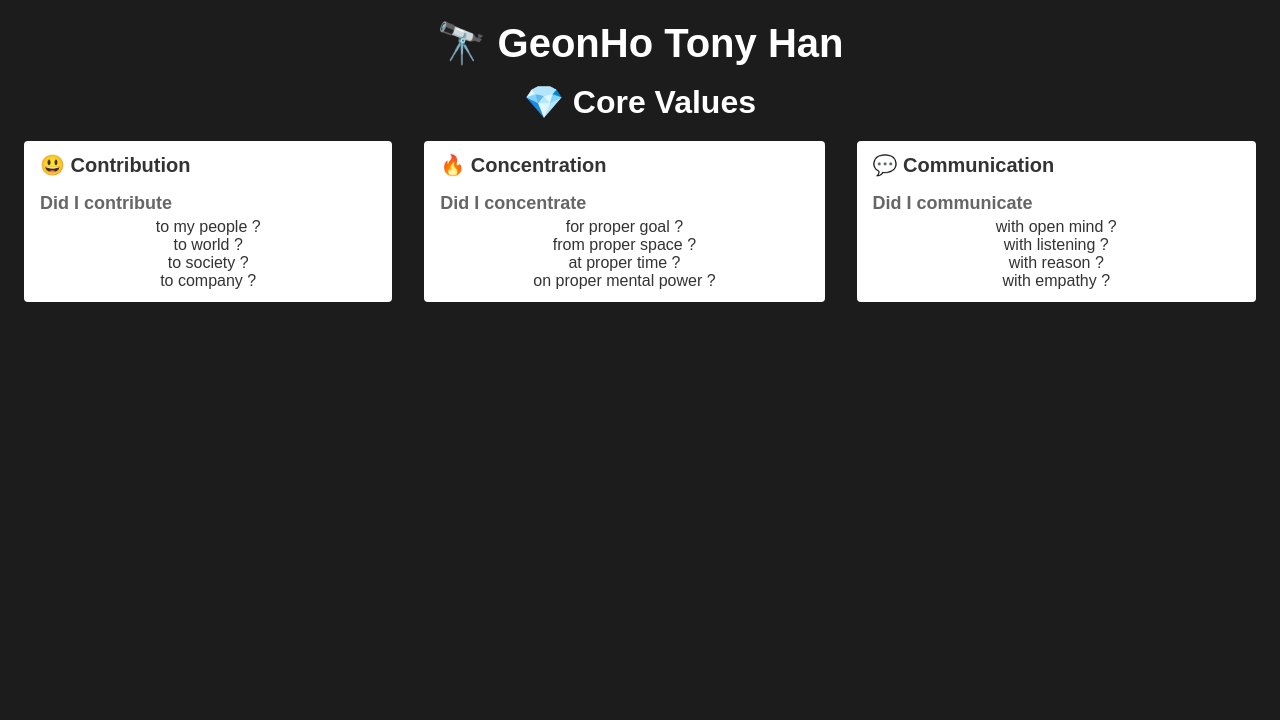
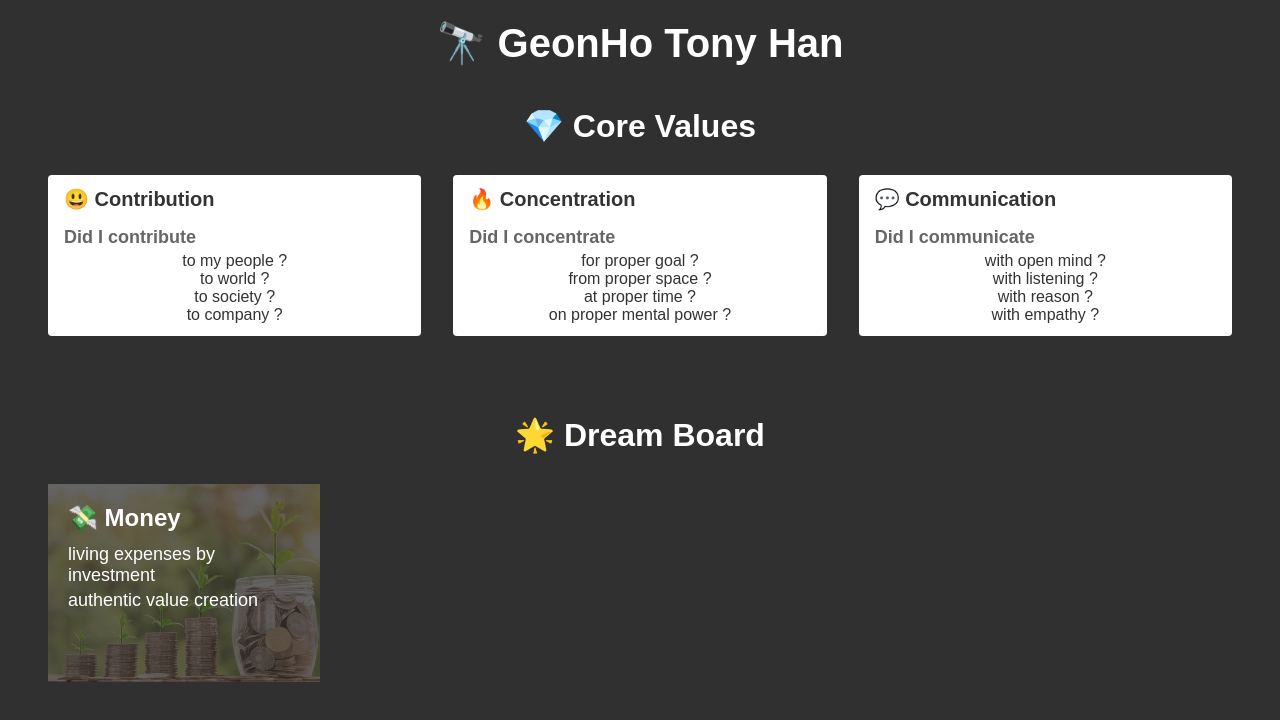
Before and after one commit to hrg921/GeonHo-Tony-Han, a React app in the folder packages/private/: page / in a window 1280 px wide. Built offline with nearby package versions, Linux system fonts and the light colour scheme; a web font is replaced by a local one.

Commit message:
add money dream in dream board

```diff
--- a/packages/private/src/App.css
+++ b/packages/private/src/App.css
@@ -25,7 +25,7 @@ p {
 }
 
 body {
-  background-color: #1c1c1c;
+  background-color: #303030;
   color: white;
   min-height: 100vh;
 }
--- a/packages/private/src/App.tsx
+++ b/packages/private/src/App.tsx
@@ -1,15 +1,14 @@
+import './App.css';
+
 import { Provider } from 'mobx-react';
 import React from 'react';
 import { ApolloProvider } from 'react-apollo';
 import { BrowserRouter as Router, Route, Switch } from 'react-router-dom';
 
-import './App.css';
 import HomePage from './pages/home/HomePage';
 import ETCRoutes, { basePath as etcBasePath } from './routes/ETCRoutes';
 import MakerRoutes, { basePath as makerBasePath } from './routes/MakerRoutes';
-import MoneyFlowRoutes, {
-  basePath as moneyFlowBasePath,
-} from './routes/MoneyFlowRoutes';
+import MoneyFlowRoutes, { basePath as moneyFlowBasePath } from './routes/MoneyFlowRoutes';
 import { client } from './stores/apollo';
 import { store } from './stores/mobx';
 
@@ -17,6 +16,10 @@ interface RouteGroupItem {
   path: string;
   component: React.ComponentClass;
 }
+
+const dreamRoute = {
+  path: 'dream/:title',
+};
 
 const etcRoute = {
   path: etcBasePath,
--- a/packages/private/src/pages/home/HomePage/CoreValues/CoreValue/index.tsx
+++ b/packages/private/src/pages/home/HomePage/CoreValues/CoreValue/index.tsx
@@ -1,6 +1,10 @@
 import React from 'react';
 import styled from 'styled-components';
 
+import { PADDING_LEFT as PAGE_PADDING_LEFT, PADDING_RIGHT as PAGE_PADDING_RIGHT } from '../../constants';
+
+const GAP = 32;
+const HORIZONTAL_PADDING = 16;
 
 interface Props {
   title: string;
@@ -24,13 +28,13 @@ const Container = styled.section`
   background-color: white;
   border-radius: 4px;
   color: #333;
-  flex-grow: 1;
   margin-bottom: 16px;
-  margin-left: 16px;
-  margin-right: 16px;
   max-width: 480px;
-  min-width: 300px;
-  padding: 12px 16px;
+  padding: 12px ${HORIZONTAL_PADDING}px;
+  width: calc(
+    (100vw - ${PAGE_PADDING_LEFT}px - ${PAGE_PADDING_RIGHT}px - ${GAP * 2}px) /
+      3 - ${HORIZONTAL_PADDING}px * 2
+  );
 `;
 
 const Title = styled.h1`
--- a/packages/private/src/pages/home/HomePage/CoreValues/CoreValues.tsx
+++ b/packages/private/src/pages/home/HomePage/CoreValues/CoreValues.tsx
@@ -1,28 +1,35 @@
 import React from 'react';
 import styled from 'styled-components';
 
+import CoreValue from './CoreValue';
 import data from './data';
-import CoreValue from './CoreValue';
 
 export default React.memo(() => (
   <Container>
     <Title>💎 Core Values</Title>
-    {data.map((value, index) => (
-      <CoreValue key={index} {...value} />
-    ))}
+    <CoreValueContainer>
+      {data.map((value, index) => (
+        <CoreValue key={index} {...value} />
+      ))}
+    </CoreValueContainer>
   </Container>
 ));
 
 const Container = styled.section`
   display: flex;
   flex-wrap: wrap;
-  justify-content: space-around;
 `;
 
 const Title = styled.h1`
   display: flex;
   font-size: 32px;
   justify-content: center;
-  margin-bottom: 20px;
+  margin-bottom: 30px;
   width: 100%;
 `;
+
+const CoreValueContainer = styled.div`
+  display: flex;
+  justify-content: space-between;
+  width: 100%;
+`;
--- a/packages/private/src/pages/home/HomePage/CoreValues/index.tsx
+++ b/packages/private/src/pages/home/HomePage/CoreValues/index.tsx
@@ -10,6 +10,6 @@ export default React.memo(() => (
 ));
 
 const Wrapper = styled.section`
-  margin-top: 16px;
+  margin-top: 40px;
   width: 100%;
 `;
--- /dev/null
+++ b/packages/private/src/pages/home/HomePage/DreamBoard/Dream/index.tsx
@@ -0,0 +1,69 @@
+import React from 'react';
+import styled from 'styled-components';
+
+import { PADDING_LEFT as PAGE_PADDING_LEFT, PADDING_RIGHT as PAGE_PADDING_RIGHT } from '../../constants';
+import { Props } from './interface';
+
+const GAP = 32;
+const PADDING = 20;
+
+export default React.memo((props: Props) => {
+  const { title, imageUrl, descriptions } = props;
+
+  return (
+    <Container imageUrl={imageUrl}>
+      <Title>{title}</Title>
+      {descriptions.map((description, index) => (
+        <Description key={index}>{description}</Description>
+      ))}
+    </Container>
+  );
+});
+
+const Container = styled.section<{ imageUrl: string }>`
+  &::after {
+    background-image: url(${props => props.imageUrl});
+    background-size: cover;
+    content: '';
+    height: 100%;
+    left: 0;
+    opacity: 0.25;
+    position: absolute;
+    top: 0;
+    width: 100%;
+    z-index: -1;
+  }
+
+  color: white;
+  height: calc(
+    (
+        (
+            100vw - ${PAGE_PADDING_LEFT}px - ${PAGE_PADDING_RIGHT}px -
+              ${GAP * 3}px
+          ) / 4 - ${PADDING}px * 2
+      ) * 240 / 352
+  );
+  margin-bottom: 30px;
+  margin-right: ${GAP}px;
+  max-width: 352px;
+  padding: ${PADDING}px;
+  position: relative;
+  width: calc(
+    (100vw - ${PAGE_PADDING_LEFT}px - ${PAGE_PADDING_RIGHT}px - ${GAP * 3}px) /
+      4 - ${PADDING}px * 2
+  );
+
+  &:nth-child(4n) {
+    margin-right: 0;
+  }
+`;
+
+const Title = styled.h1`
+  font-size: 24px;
+  margin-bottom: 12px;
+`;
+
+const Description = styled.p`
+  font-size: 18px;
+  margin-bottom: 4px;
+`;
--- /dev/null
+++ b/packages/private/src/pages/home/HomePage/DreamBoard/Dream/interface.ts
@@ -0,0 +1,7 @@
+interface Props {
+  title: string;
+  imageUrl: string;
+  descriptions: string[];
+}
+
+export { Props };
--- /dev/null
+++ b/packages/private/src/pages/home/HomePage/DreamBoard/data.ts
@@ -0,0 +1,9 @@
+import { Props } from './Dream/interface';
+
+export default [
+  {
+    title: '💸 Money',
+    imageUrl: '/money.jpg',
+    descriptions: ['living expenses by investment', 'authentic value creation'],
+  },
+] as Props[];
--- /dev/null
+++ b/packages/private/src/pages/home/HomePage/DreamBoard/index.tsx
@@ -0,0 +1,36 @@
+import React from 'react';
+import styled from 'styled-components';
+
+import datas from './data';
+import Dream from './Dream';
+
+
+export default React.memo(() => (
+  <Container>
+    <Title>🌟 Dream Board</Title>
+    <DreamContainer>
+      {datas.map(data => (
+        <Dream {...data} />
+      ))}
+    </DreamContainer>
+  </Container>
+));
+
+const Container = styled.section`
+  margin-top: 64px;
+  width: 100%;
+`;
+
+const Title = styled.h1`
+  align-items: center;
+  display: flex;
+  font-size: 32px;
+  margin-bottom: 30px;
+  justify-content: center;
+`;
+
+const DreamContainer = styled.div`
+  display: flex;
+  flex-wrap: wrap;
+  justify-content: flex-start;
+`;
--- /dev/null
+++ b/packages/private/src/pages/home/HomePage/constants.ts
@@ -0,0 +1,4 @@
+const PADDING_LEFT = 48;
+const PADDING_RIGHT = 48;
+
+export { PADDING_LEFT, PADDING_RIGHT };
--- a/packages/private/src/pages/home/HomePage/index.tsx
+++ b/packages/private/src/pages/home/HomePage/index.tsx
@@ -1,12 +1,15 @@
 import React from 'react';
 import styled from 'styled-components';
 
+import { PADDING_LEFT, PADDING_RIGHT } from './constants';
 import CoreValues from './CoreValues';
+import DreamBoard from './DreamBoard';
 
 export default React.memo(() => (
   <Container>
     <Title>🔭 GeonHo Tony Han</Title>
     <CoreValues />
+    <DreamBoard />
   </Container>
 ));
 
@@ -14,10 +17,10 @@ const Container = styled.section`
   align-items: center;
   display: flex;
   flex-direction: column;
-  padding-left: 8px;
-  padding-right: 8px;
+  padding-left: ${PADDING_LEFT}px;
+  padding-right: ${PADDING_RIGHT}px;
   padding-top: 20px;
-  width: calc(100% - 16px);
+  width: calc(100% - 96px);
 `;
 
 const Title = styled.h1`
```
Also changed, not shown: packages/private/src/pages/dream/index.tsx (added, +18 -0 lines), packages/private/tsconfig.json (+4 -12 lines), packages/private/public/money.jpg (added).
